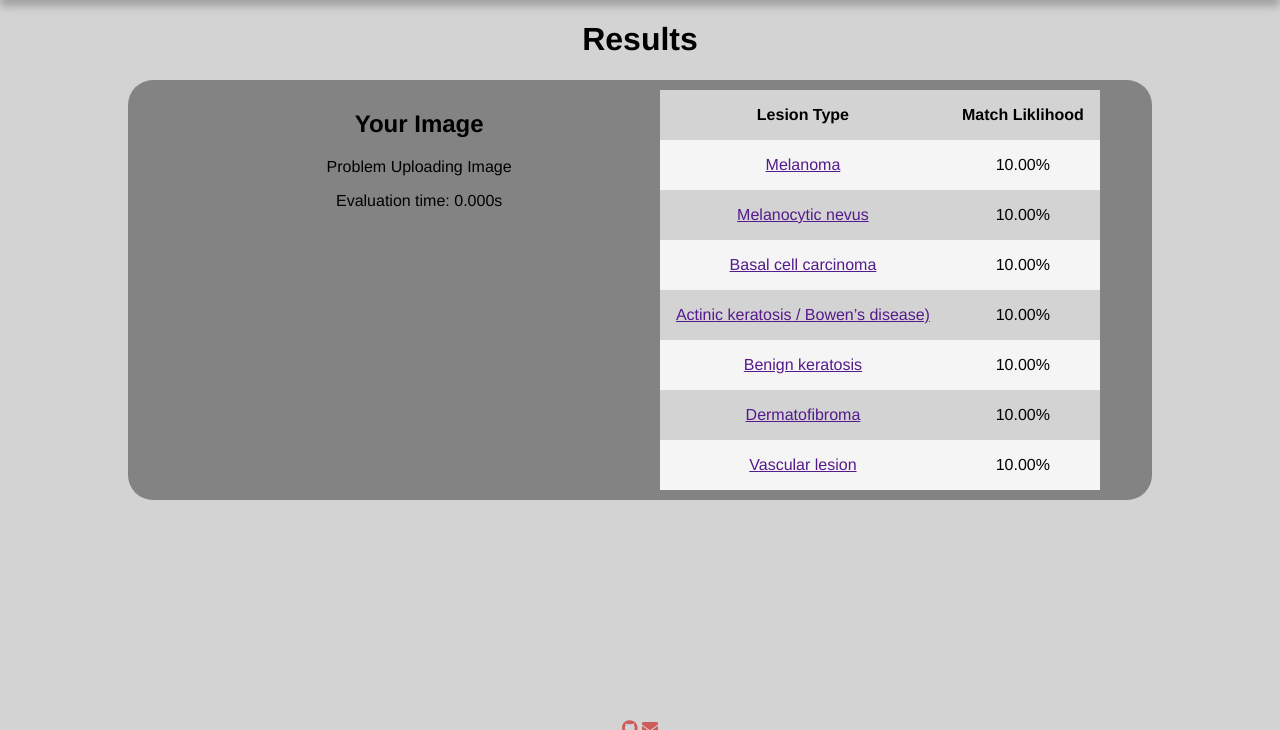
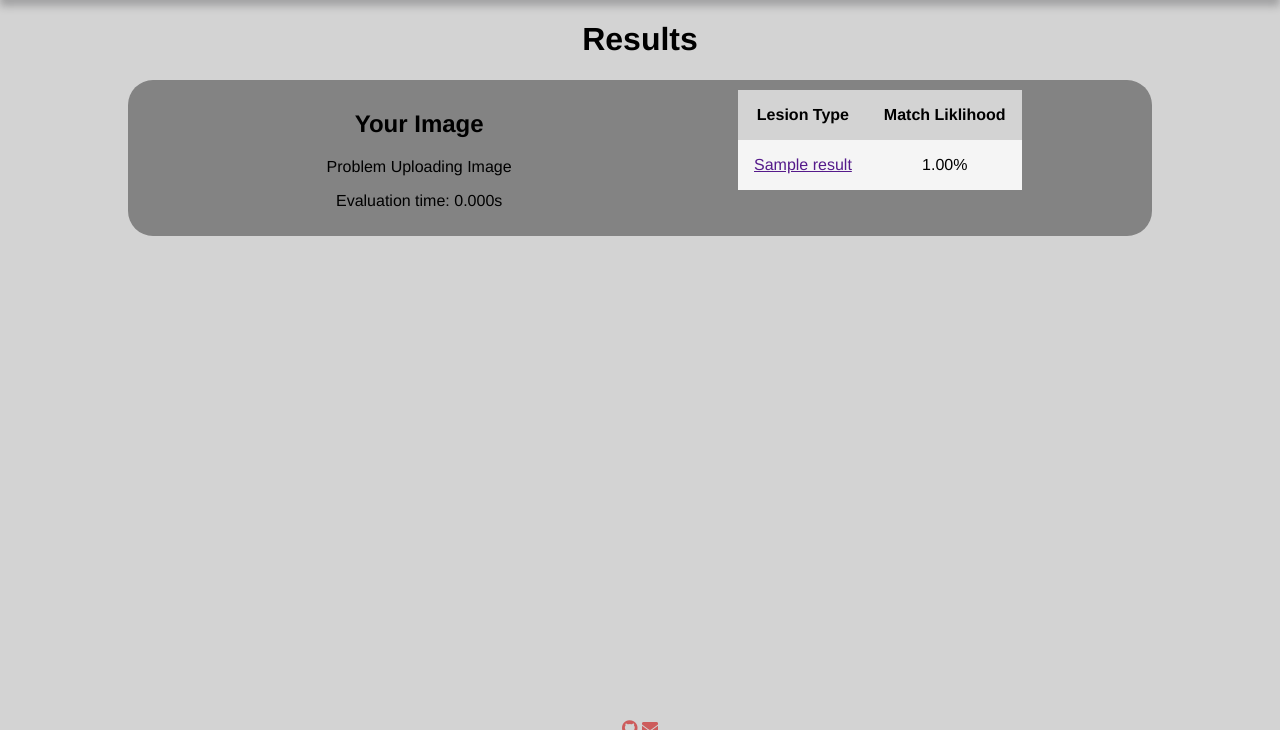
Before and after one commit to marlanmct/SkinCancerClassifier, a Flask app: template src/templates/results.html in a window 1280 px wide. Shown: the part 44-774 px from the top of the page. Run offline with Flask 2, Linux system fonts and the light colour scheme; the template is opened without the code that fills it: most values are stand-ins (such as "Sample title", 1, 10 or a date in 2020); parts of the project's set-up code (start-up, migrations or seed data) failed here and were passed over.

Commit message:
update to use loop to print results

```diff
--- a/src/templates/results.html
+++ b/src/templates/results.html
@@ -21,35 +21,12 @@
                             <th>Match Liklihood</th>
                         </tr>
                     </div>
-
-                    <tr>
-                        <td><a href="">Melanoma</a></td>
-                        <td>{{ '%0.2f' % results['mel']|float }}%</td>
-                    </tr>
-                    <tr>
-                        <td><a href="">Melanocytic nevus</a></td>
-                        <td>{{ '%0.2f' % results['nv']|float }}%</td>
-                    </tr>
-                    <tr>
-                        <td><a href="">Basal cell carcinoma</a></td>
-                        <td>{{ '%0.2f' % results['bcc']|float }}%</td>
-                    </tr>
-                    <tr>
-                        <td><a href="">Actinic keratosis / Bowen’s disease)</a></td>
-                        <td>{{ '%0.2f' % results['akiec']|float }}%</td>
-                    </tr>
-                    <tr>
-                        <td><a href="">Benign keratosis</a></td>
-                        <td>{{ '%0.2f' % results['bkl']|float }}%</td>
-                    </tr>
-                    <tr>
-                        <td><a href="">Dermatofibroma</a></td>
-                        <td>{{ '%0.2f' % results['df']|float }}%</td>
-                    </tr>
-                    <tr>
-                        <td><a href="">Vascular lesion</a></td>
-                        <td>{{ '%0.2f' % results['vasc']|float }}%</td>
-                    </tr>
+                    {% for label, percent in results.values() %}
+                        <tr>
+                            <td><a href="">{{ label }}</a></td>
+                            <td>{{ '%0.2f' % percent|float }}%</td>
+                        </tr>
+                    {% endfor %}
                 </table>
             </div>
         </div>
```
